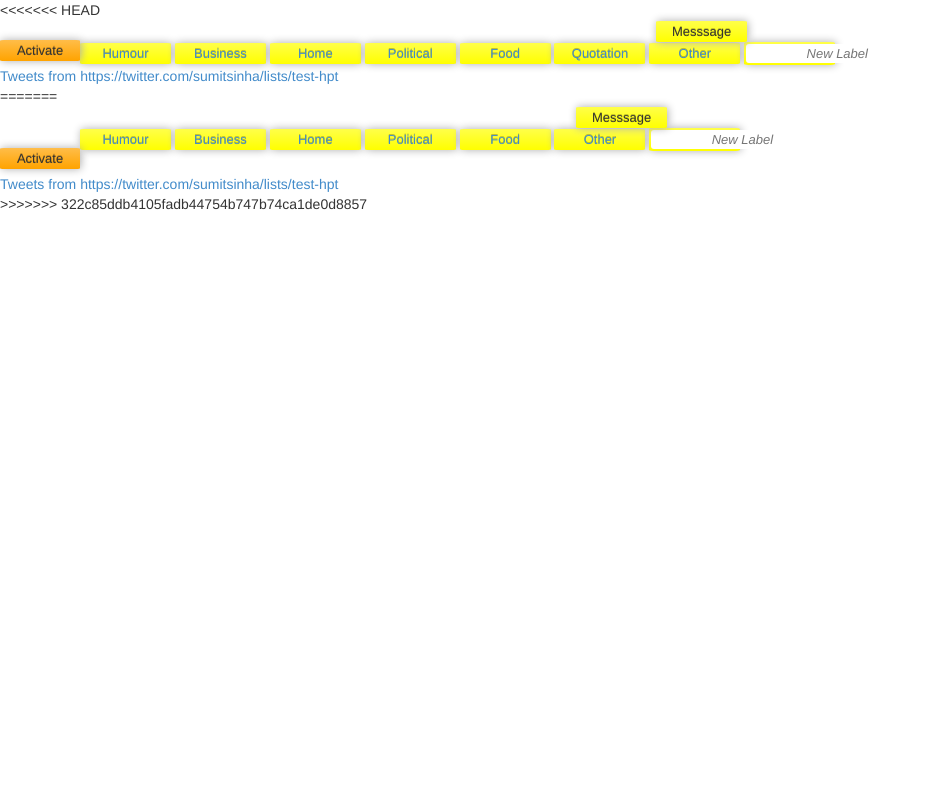
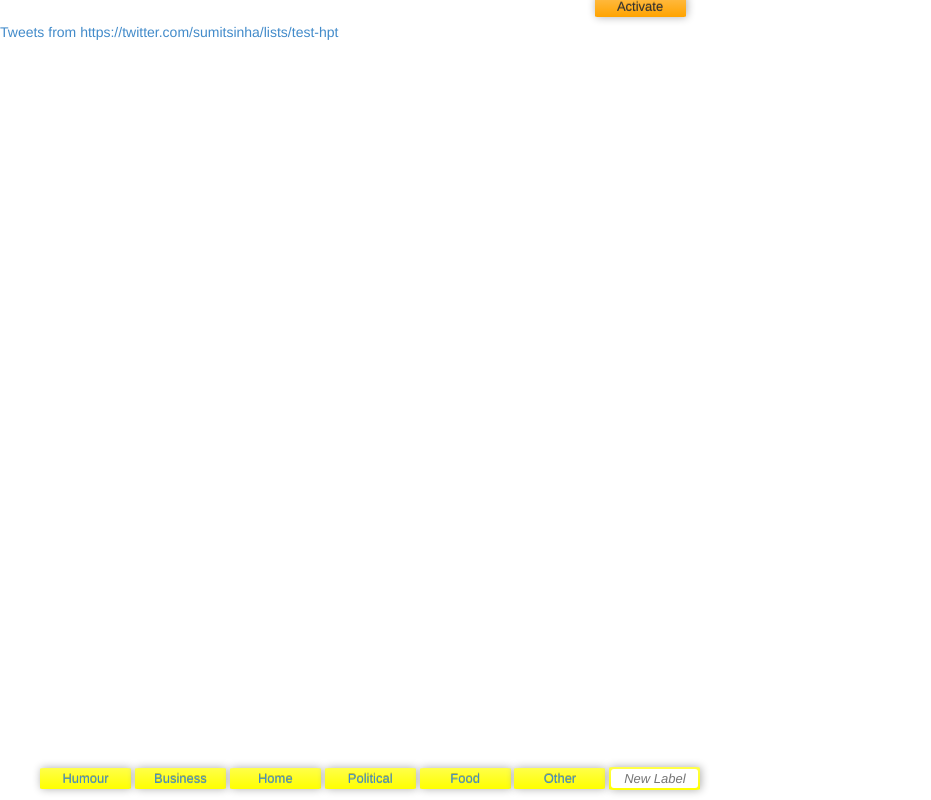
Before and after one commit to innoraft/hand-picked-tweets, a PHP site: page /putpage.html in a window 1280 px wide. Shown: the whole page, without its empty margins (0-931 px from the left). Run offline with PHP 8.4, Linux system fonts and the light colour scheme; some libraries are stand-ins or nearby versions.

Commit message:
Centered elements in putpage, cleaned the CSS and HTML after last merge

```diff
--- a/putpage.html
+++ b/putpage.html
@@ -10,33 +10,8 @@
 </head>
 
 <body id="one">
-
-<<<<<<< HEAD
-<div id=message class="WorldsBestButton bar top nodisplay">Messsage</div>
-<button value="press" name="press" class="press WorldsBestButton">Activate</button>
-<div class="content">
-<a class="twitter-timeline"  href="https://twitter.com/sumitsinha/lists/test-hpt" data-widget-id="511409191852847104">Tweets from https://twitter.com/sumitsinha/lists/test-hpt</a>
-<script>!function(d,s,id){var js,fjs=d.getElementsByTagName(s)[0],p=/^http:/.test(d.location)?'http':'https';if(!d.getElementById(id)){js=d.createElement(s);js.id=id;js.src=p+"://platform.twitter.com/widgets.js";fjs.parentNode.insertBefore(js,fjs);}}(document,"script","twitter-wjs");</script>
-</div>
-<div class="bar bottom">
-    <ul class="">
-        <li id="Humour" class="label WorldsBestButton"><a href="#">Humour</a></li>
-        <li id="Business" class="label WorldsBestButton"><a href="#">Business</a></li>
-        <li id="Home" class="label WorldsBestButton"><a href="#">Home</a></li>
-        <li id="Political" class="label WorldsBestButton"><a href="#">Political</a></li>
-        <li id="Food" class="label WorldsBestButton"><a href="#">Food</a></li>
-        <li id="Quotation" class="label WorldsBestButton"><a href="#">Quotation</a></li>
-        <li id="Other" class="label WorldsBestButton"><a href="#">Other</a></li>
-        <li id="NewLabel" class="WorldsBestButton"><input id="inputbox" class="ibox" type="text" placeholder="New Label"></li>
-    </ul>
-</div>
-=======
-    <div class="bar">
         <div id=message class="WorldsBestButton top nodisplay">Messsage</div>
-    </div>
-    <div style="width: 100%;">
-        <button value="press" name="press" class="press">Activate</button>
-    </div>
+        <div class="press">Activate</div>
     <div class="content">
         <a class="twitter-timeline" href="https://twitter.com/sumitsinha/lists/test-hpt" data-widget-id="511409191852847104">Tweets from https://twitter.com/sumitsinha/lists/test-hpt</a>
         <script>
@@ -54,24 +29,23 @@
     </div>
     <div class="bar bottom">
         <ul class="">
-            <li id="Humour" class="label WorldsBestButton"><a href="#">Humour</a>
+            <li id="Humour" class="label nolist WorldsBestButton"><a href="#">Humour</a>
             </li>
-            <li id="Business" class="label WorldsBestButton"><a href="#">Business</a>
+            <li id="Business" class="label WorldsBestButton nolist"><a href="#">Business</a>
             </li>
-            <li id="Home" class="label WorldsBestButton"><a href="#">Home</a>
+            <li id="Home" class="label WorldsBestButton nolist"><a href="#">Home</a>
             </li>
-            <li id="Political" class="label WorldsBestButton"><a href="#">Political</a>
+            <li id="Political" class="label WorldsBestButton nolist"><a href="#">Political</a>
             </li>
-            <li id="Food" class="label WorldsBestButton"><a href="#">Food</a>
+            <li id="Food" class="label WorldsBestButton nolist"><a href="#">Food</a>
             </li>
-            <li id="Other" class="label WorldsBestButton"><a href="#">Other</a>
+            <li id="Other" class="label WorldsBestButton nolist"><a href="#">Other</a>
             </li>
-            <li id="NewLabel" class="WorldsBestButton">
+            <li id="NewLabel" class="WorldsBestButton nolist">
                 <input id="inputbox" class="ibox" type="text" placeholder="New Label">
             </li>
         </ul>
     </div>
->>>>>>> 322c85ddb4105fadb44754b747b74ca1de0d8857
 </body>
 <script type="text/javascript">
     //function AwesomeFunction() {
--- a/style.css
+++ b/style.css
@@ -1,35 +1,11 @@
-<<<<<<< HEAD
-.container
-{
-	padding-top:60px;
-	background-color:#099;
-	color:#CCC;
-	font-size:20px;
-	width:auto;
-	-webkit-box-shadow: 0 10px 6px -6px #777;
-	-moz-box-shadow: 0 10px 6px -6px #777;
-	box-shadow: 0 10px 6px -6px #777;
-}
-.door
-{
-	border:0px solid #000;
-	margin-left:100px;
-	margin-top:20px;
-	background-color:#099;
-	-webkit-box-shadow: 0 10px 6px -6px #777;
-	-moz-box-shadow: 0 10px 6px -6px #777;
-	box-shadow: 0 10px 6px -6px #777;
-}
-
-
-<!--  CSS -->
-=======
 .container
 {
     font-size: 20px;
 
     width: auto;
     padding-top: 60px;
+    margin-left: auto;
+    margin-right: auto;
 
     color: #ccc;
     background-color: #099;
@@ -37,6 +13,7 @@
        -moz-box-shadow: 0 10px 6px -6px #777;
             box-shadow: 0 10px 6px -6px #777;
 }
+
 .door
 {
     margin-top: 20px;
@@ -48,66 +25,38 @@
        -moz-box-shadow: 0 10px 6px -6px #777;
             box-shadow: 0 10px 6px -6px #777;
 }
->>>>>>> 322c85ddb4105fadb44754b747b74ca1de0d8857
 
 .bar
 {
     position: fixed;
-<<<<<<< HEAD
-    z-index: 100;
-    left: 0;
-    width: 100%;
-=======
     z-index: 100;
     left: 0;
 
-    width: 100;
-
-    float: left;
+    width: 100%;
     margin-right: auto;
     margin-left: auto;
->>>>>>> 322c85ddb4105fadb44754b747b74ca1de0d8857
 }
 
 .top
 {
-<<<<<<< HEAD
-top: 0;
-z-index: 100;
-margin-left: 40% !important;
-margin-right: 40% !important;
-width: 7em !important;
-transition: margin-top .2s linear .5s;
-position: relative;
-=======
     top: 0;
-
-    width: 7em !important;
-    margin-left: 45% !important;
-
     transition: margin-top .2s linear .5s;
->>>>>>> 322c85ddb4105fadb44754b747b74ca1de0d8857
 }
 
 .nodisplay
 {
-<<<<<<< HEAD
-<<<<<<< HEAD
-    margin-top: -5em !important;
-=======
-    margin-top: -55px !important;
->>>>>>> 322c85ddb4105fadb44754b747b74ca1de0d8857
-=======
-    margin-top: -65px !important;
->>>>>>> b0dcb8526ba132b4765d9f729a041d0781aa6471
+    margin-top: -35px !important;
 }
 
 .bottom
 {
-<<<<<<< HEAD
     bottom: 0;
-=======
-    bottom: 0;
+}
+
+.nolist{
+    display: inline-block;
+    list-style-type: none;
+    margin: 0 auto 0 auto;
 }
 
 .WorldsBestButton
@@ -115,8 +64,6 @@ position: relative;
     font-size: 13px;
     font-weight: 300;
     line-height: 17px;
-
-    display: inline-block;
 
     width: 7em;
     margin: 0;
@@ -138,61 +85,10 @@ position: relative;
     text-shadow: 0 -1px 0 rgba(0,0,0,.25);
 
         -ms-border-radius: 5%;
->>>>>>> 322c85ddb4105fadb44754b747b74ca1de0d8857
 }
 
 .ibox
 {
-<<<<<<< HEAD
-    width: 100%;
-    border-radius: 3px;
-    border: 1.5px;
-    text-align: center;
-    font-style: italic;
-}
-
-.WorldsBestButton
-{
-    margin-left: auto;
-    margin-right: auto;
-    width: 7em;
-    padding: 2px;
-    background-color: #ffff00;
-    vertical-align: middle;
-    text-align: center;
-    box-shadow: 1px 0px 9px #aeaeae;
-    display: inline-block;
-    margin: 0px;
-    font-size: 13px;
-    font-weight: 300;
-    cursor: pointer;
-    -webkit-border-radius: 5%;
-    -moz-border-radius: 5%;
-    -ms-border-radius: 5%;
-    border-radius: 5%;
-    /*    border: 2px inset rgba(255, 255, 255, 0.18);*/
-    text-shadow: 0 -1px 0 rgba(0,0,0,0.25);
-    background-image: linear-gradient(#FFFF49, #FFFF00);
-    line-height: 17px;
-}
-.content
-{
-    margin-left: auto;
-    margin-right: auto;
-    width: 80%;
-    position: relative;
-}
-
-.press {
-    margin-left: 45%;
-    margin-right: 45%;
-    position: relative;
-    border: 0px ;
-    margin-bottom: 5px;
-    background-color: #FFC200;
-    background-image: linear-gradient(#FFBD49, #FFA300);
-    margin-top: -26px
-=======
     font-style: italic;
 
     width: 100%;
@@ -206,20 +102,13 @@ position: relative;
 
 .press
 {
-    font-size: 13px;
+     font-size: 13px;
     font-weight: 300;
     line-height: 17px;
 
-    position: relative;
-    float: left;
-
-    display: inline-block;
-
-    width: 80px;
-    margin-top: 20px;
-    margin-right: auto;
-    margin-bottom: 5px;
-    margin-left: auto;
+    width: 7em;
+    margin: 0;
+    margin: 10px auto 5px auto;
     padding: 2px;
 
     cursor: pointer;
@@ -238,11 +127,7 @@ position: relative;
     text-shadow: 0 -1px 0 rgba(0,0,0,.25);
 }
 
-.content {
-    width: 100%;
-    margin-right: auto;
-    margin-left: auto;
-    position: relative;
-    float: left;
->>>>>>> 322c85ddb4105fadb44754b747b74ca1de0d8857
+.content iframe{
+    margin:0 auto !important;
+    display:block;
 }
```
